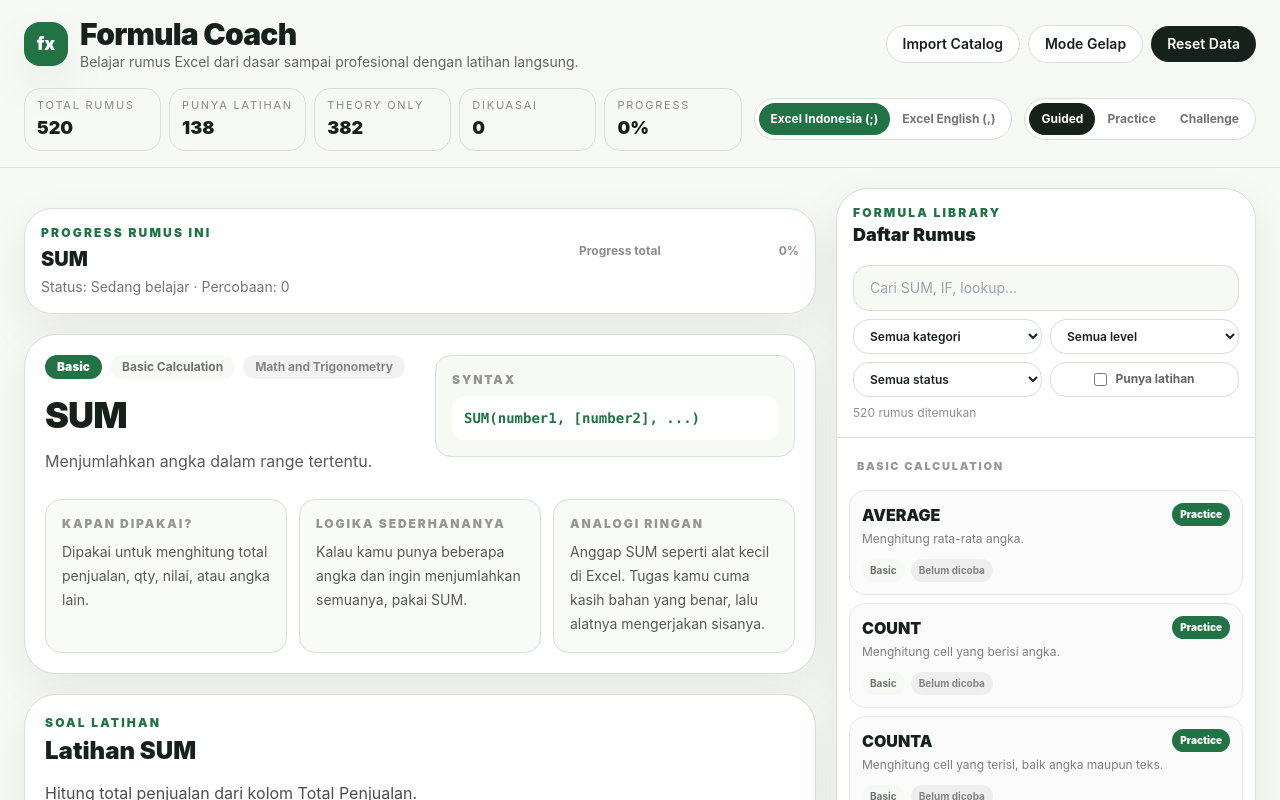
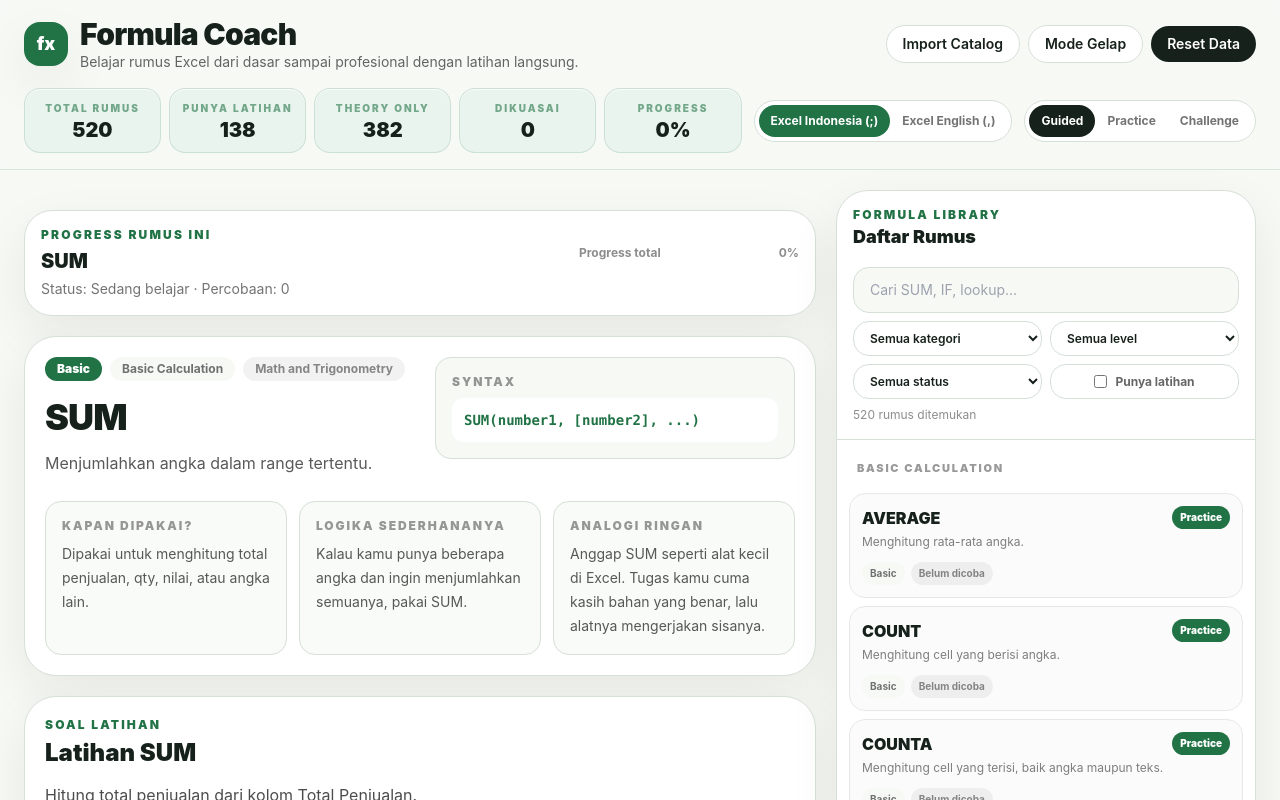
Before and after one commit to NexaPixelStudio/multipotentiality.id, a React (Vite) app: page / in a window 1280 px wide. Shown: the top 800 px of the page. Built offline with nearby package versions, Linux system fonts and the light colour scheme.

Commit message:
Add files via upload

```diff
--- a/src/components/Header.jsx
+++ b/src/components/Header.jsx
@@ -66,9 +66,9 @@
 
 function Stat({ label, value }) {
   return (
-    <div className="rounded-2xl border border-coach-line bg-white/74 px-3 py-2 dark:border-white/10 dark:bg-white/5">
-      <p className="text-[11px] uppercase tracking-[0.16em] text-black/45 dark:text-white/45">{label}</p>
-      <p className="text-lg font-black text-coach-ink dark:text-white">{value}</p>
+    <div className="flex min-h-[64px] flex-col items-center justify-center rounded-2xl border border-coach-green/15 bg-coach-greenSoft px-3 py-3 text-center shadow-[inset_0_1px_0_rgba(255,255,255,0.78)] transition hover:border-coach-green/28 hover:bg-[#DFF0E6] dark:border-emerald-300/15 dark:bg-emerald-950/35 dark:shadow-none">
+      <p className="text-[10px] font-black uppercase tracking-[0.2em] text-coach-green/60 dark:text-emerald-200/60">{label}</p>
+      <p className="mt-1 text-xl font-black leading-none text-coach-ink dark:text-white">{value}</p>
     </div>
   );
 }
```
